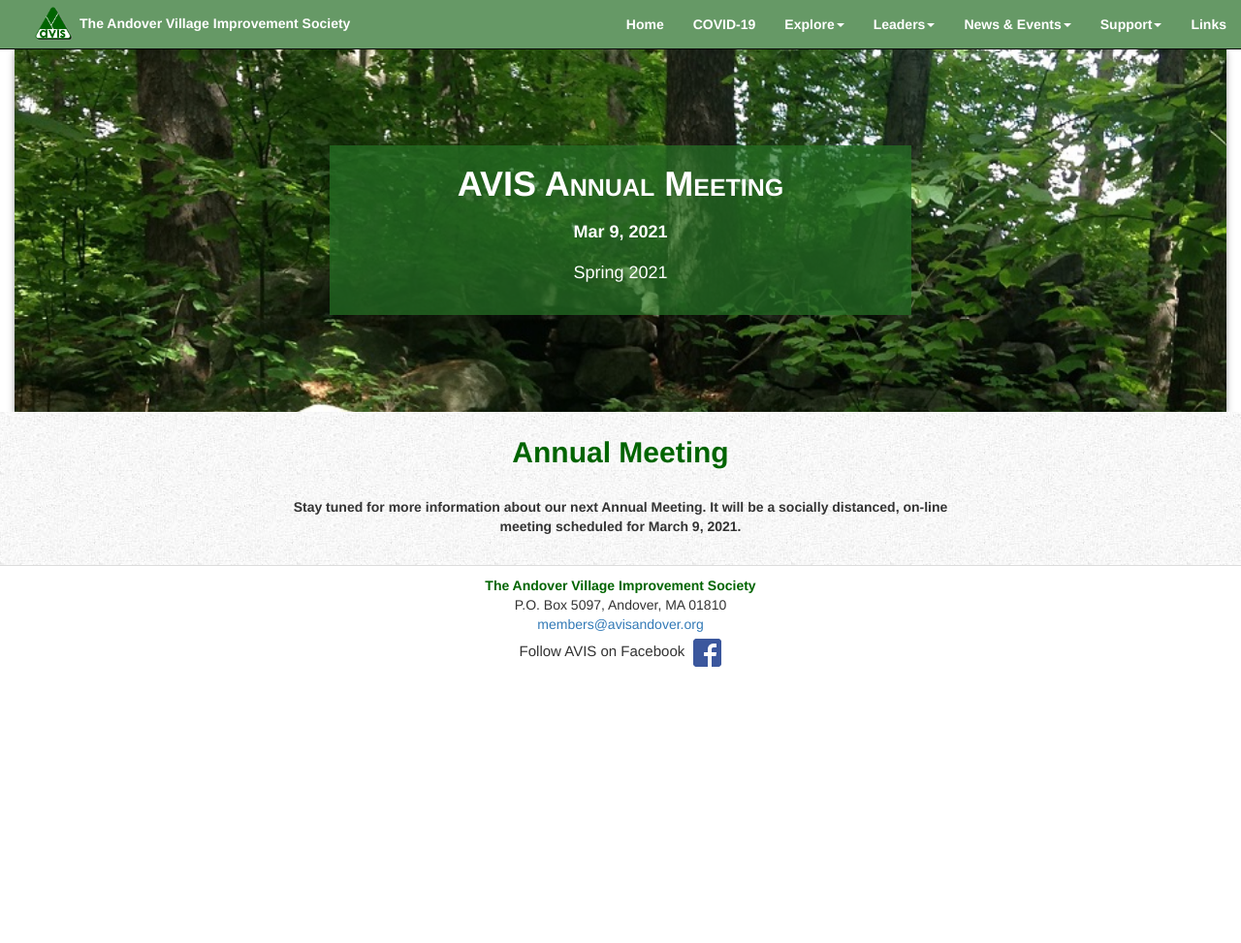
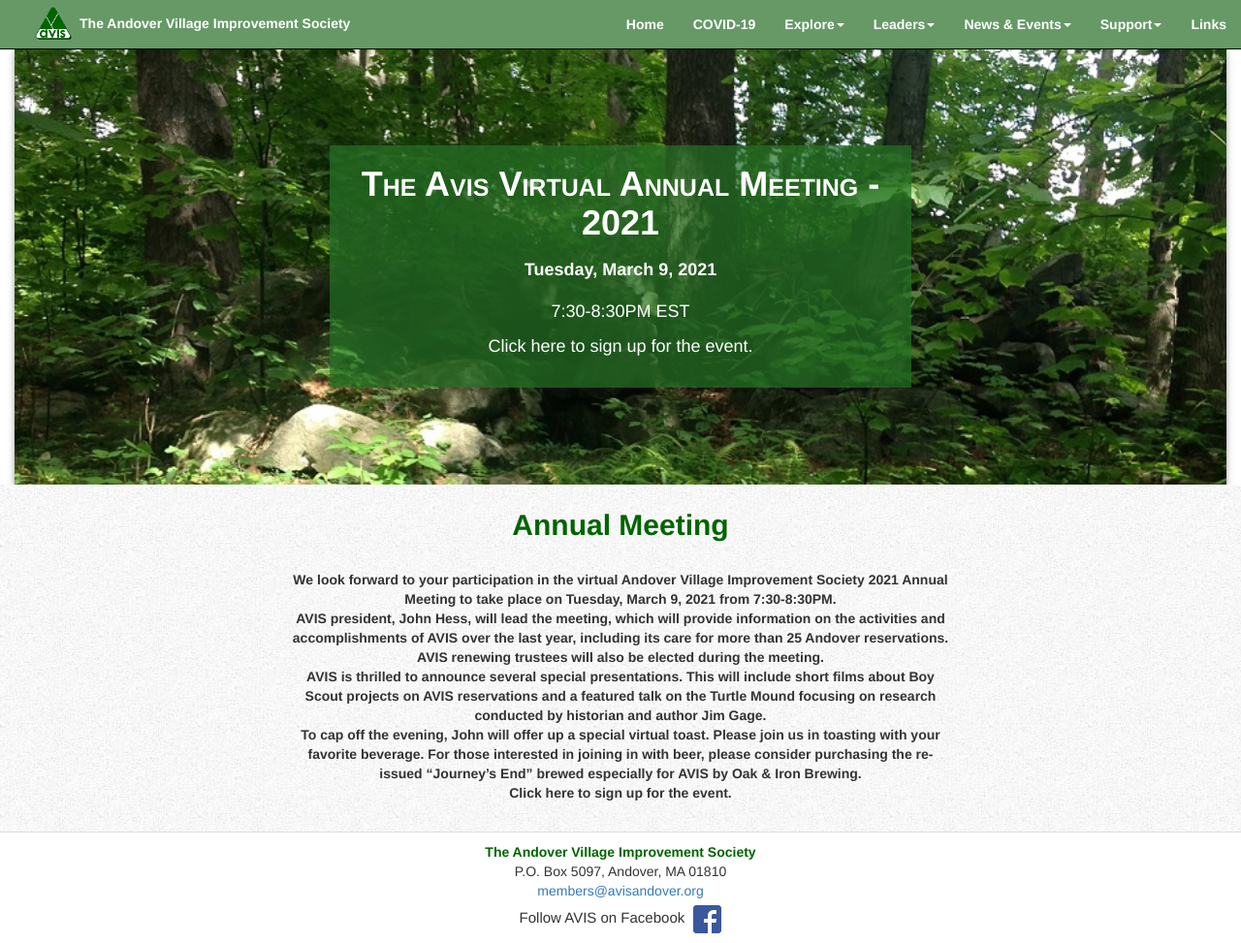
Before and after one commit to avisandover/avis-website, a Jekyll site: the page built from annual-meeting.html, in a window 1280 px wide and 973 px high. Shown: the whole window at 97% size. Built offline with Jekyll 4.4.1, drawn with Linux system fonts in a browser that asks for light colours; nearby versions of some CDN libraries.

Commit message:
Update for 2021

```diff
--- a/annual-meeting.html
+++ b/annual-meeting.html
@@ -10,10 +10,13 @@
 
             <header>
                 <div>
-                  <h1>AVIS Annual Meeting</h1>
+                  <h1>The Avis Virtual Annual Meeting - 2021</h1>
 
-                  <h3>Mar 9, 2021</h3>
-                  <p>Spring 2021</p>
+                  <h3>Tuesday, March 9, 2021</h3>
+                  <p>7:30-8:30PM EST</p>
+                  <p>
+                    Click here to sign up for the event.
+                  </p>
                 </div>
               </header>
 
@@ -23,7 +26,24 @@
                             <h2>Annual Meeting</h2>
                             <p>
                                 <br/>
-                                Stay tuned for more information about our next Annual Meeting. It will be a socially distanced, on-line meeting scheduled for March 9, 2021.
+                                We look forward to your participation in the virtual Andover Village Improvement
+                                Society 2021 Annual Meeting to take place on Tuesday, March 9, 2021 from 7:30-8:30PM. <br/>
+
+                                AVIS president, John Hess, will lead the meeting, which will provide information on the
+                                activities and accomplishments of AVIS over the last year, including its care for
+                                more than 25 Andover reservations.  AVIS renewing trustees will also be elected
+                                during the meeting. <br/>
+
+                                AVIS is thrilled to announce several special presentations.  This will include short
+                                films about Boy Scout projects on AVIS reservations and a featured talk on the Turtle
+                                Mound focusing on research conducted by historian and author Jim Gage. <br/>
+
+                                To cap off the evening, John will offer up a special virtual toast.  Please join us
+                                in toasting with your favorite beverage.  For those interested in joining in with
+                                beer, please consider purchasing the re-issued “Journey’s End” brewed especially
+                                for AVIS by Oak & Iron Brewing. <br/>
+
+                                Click here to sign up for the event.
                                 <br/>
                              </p>
                           </div>
```
